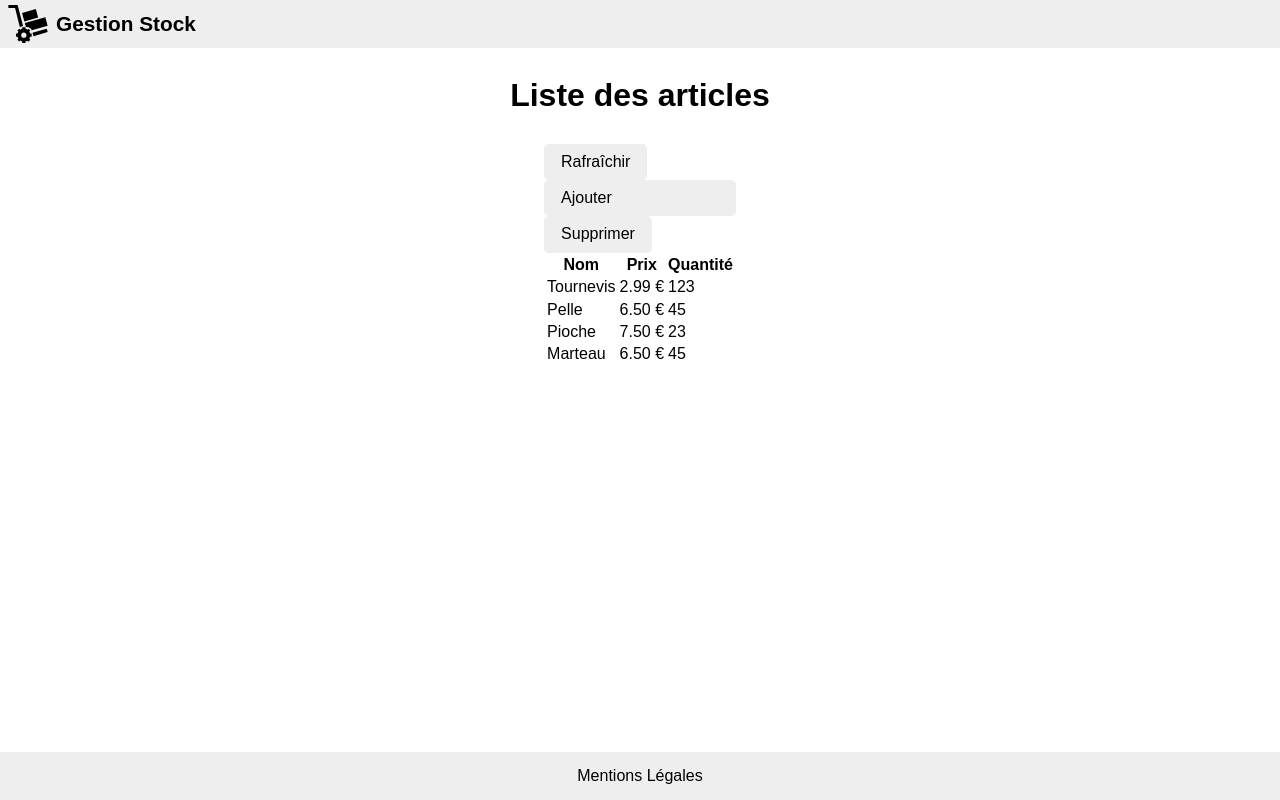
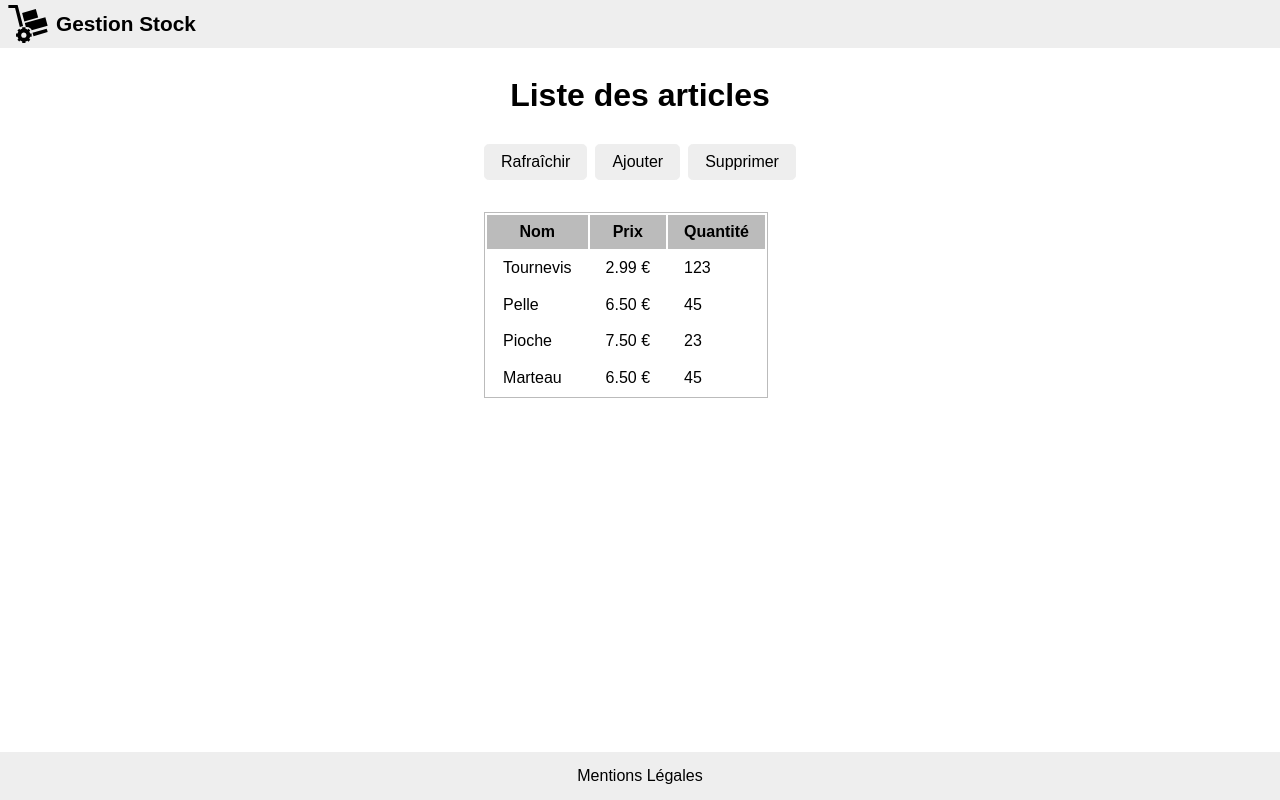
Before and after one commit to jlg-formation/agulu1-mar-2024, an Angular app in the folder front/: page /stock in a window 1280 px wide. Built offline with nearby package versions, Linux system fonts and the light colour scheme.

Commit message:
dev: started css of list

```diff
--- a/front/src/app/stock/routes/list/list.component.scss
+++ b/front/src/app/stock/routes/list/list.component.scss
@@ -0,0 +1,21 @@
+nav {
+  display: flex;
+  gap: 0.5em;
+}
+
+div.error {
+  height: 2em;
+}
+
+table {
+  border: 0.1em solid #bbb;
+
+  thead {
+    background: #bbb;
+  }
+
+  th,
+  td {
+    padding: 0.5em 1em;
+  }
+}
```
